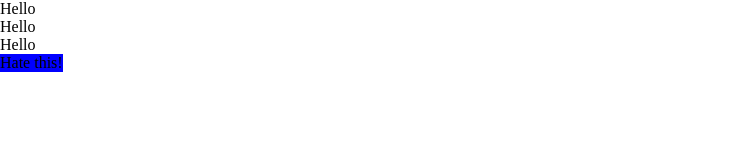
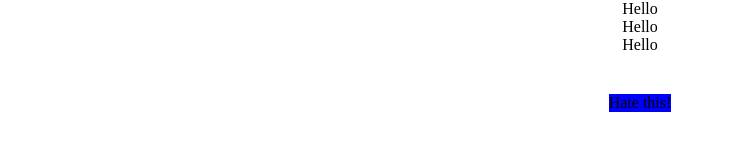
Before and after one commit to JoshuaW13/OdinWebpage, a plain HTML site: page index.html in a window 1280 px wide. Shown: the whole page, without its empty margins (0-734 px from the left). Drawn offline with Linux system fonts and the light colour scheme.

Commit message:
centered

```diff
--- a/styles.css
+++ b/styles.css
@@ -6,9 +6,12 @@ body{
 }
 div{
     display: flex;
+    justify-content: center;
+    align-items: center;
 }
 
 .bottomBlueBox{
+    margin: 40px;
     display: flex;
     background-color: blue;
 }
```
